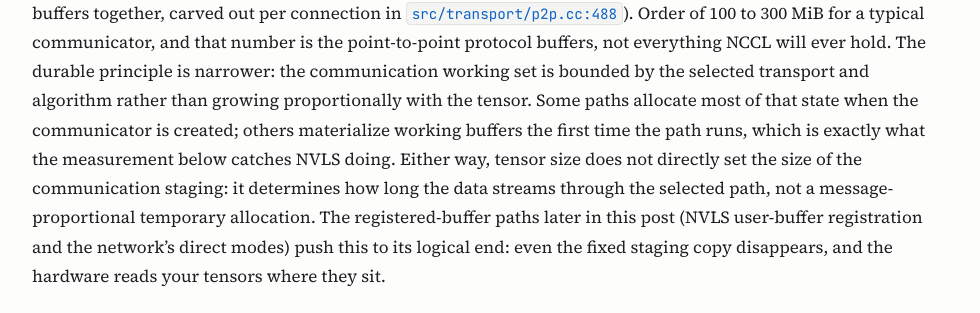
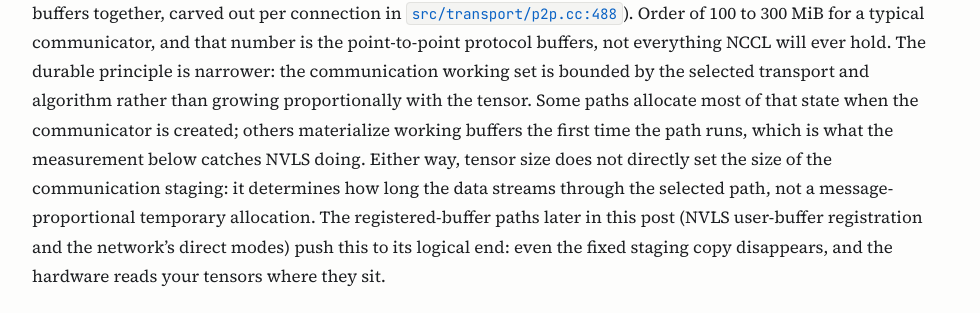
Before and after one commit to rakshithvasudev/rakshithvasudev.github.io, a Jekyll site: the page built from _posts/2026-08-02-inside-nccl-allreduce.md, in a window 1280 px wide and 900 px high, scrolled down 6173 px. Shown: the part 259-572 px from the top of the window, without its empty margins (148-1128 px from the left). Built offline with Jekyll 4.4.1, drawn with Linux system fonts in a browser that asks for light colours; some of the changed text lies outside the part shown.

Commit message:
Proofread pass: drop stray exactly-what, vary citation phrasing, clarify tree summary line

```diff
--- a/_posts/2026-08-02-inside-nccl-allreduce.md
+++ b/_posts/2026-08-02-inside-nccl-allreduce.md
@@ -443,7 +443,7 @@ will ever hold. The durable principle is narrower: the communication working
 set is bounded by the selected transport and algorithm rather than growing
 proportionally with the tensor.
 Some paths allocate most of that state when the communicator is created; others
-materialize working buffers the first time the path runs, which is exactly what
+materialize working buffers the first time the path runs, which is what
 the measurement below catches NVLS doing. Either way, tensor size does not
 directly set the size of the communication staging: it determines how long the
 data streams through the selected path, not a message-proportional temporary
@@ -623,7 +623,7 @@ around). A chunk bounces
 off the root and heads back down while later chunks are still climbing. The split
 is 70/30 in favor of the reduce side for the low-latency protocols, because
 reducing three children's data costs more than forwarding to three children (the
-comment at [`src/device/all_reduce.h:161`](https://github.com/NVIDIA/nccl/blob/5067397c2676d5aed50042fc39e5c8ee96eb0027/src/device/all_reduce.h#L161) says exactly this).
+comment at [`src/device/all_reduce.h:161`](https://github.com/NVIDIA/nccl/blob/5067397c2676d5aed50042fc39e5c8ee96eb0027/src/device/all_reduce.h#L161) says as much).
 
 **There's no whole-message wait anywhere.** Same slicing and 8-slot FIFOs as the
 ring, so tree latency really is proportional to depth, not depth times message
@@ -806,7 +806,7 @@ extra warp for exactly this when launching Simple ring kernels
 8-byte half of the line carries its own flag right beside its own data, so as
 long as the transport delivers 8 bytes atomically (NVLink does, RDMA writes do),
 a flag can never show up ahead of the data it vouches for. The comment above the
-struct spells out exactly this. A receiver spinning on the flags can therefore
+struct spells this out. A receiver spinning on the flags can therefore
 consume the data the moment it sees them. No fence, no tail pointer, no waiting
 for a whole slot:
 
```
Also changed, not shown: other parts of _posts/2026-08-02-inside-nccl-allreduce.md (+1 -1 lines).
